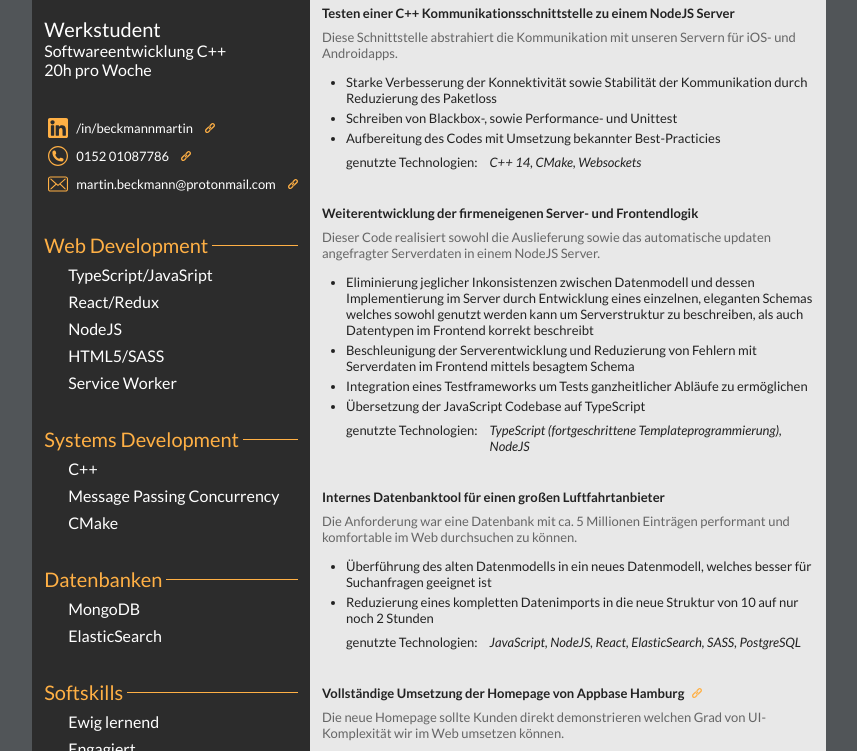
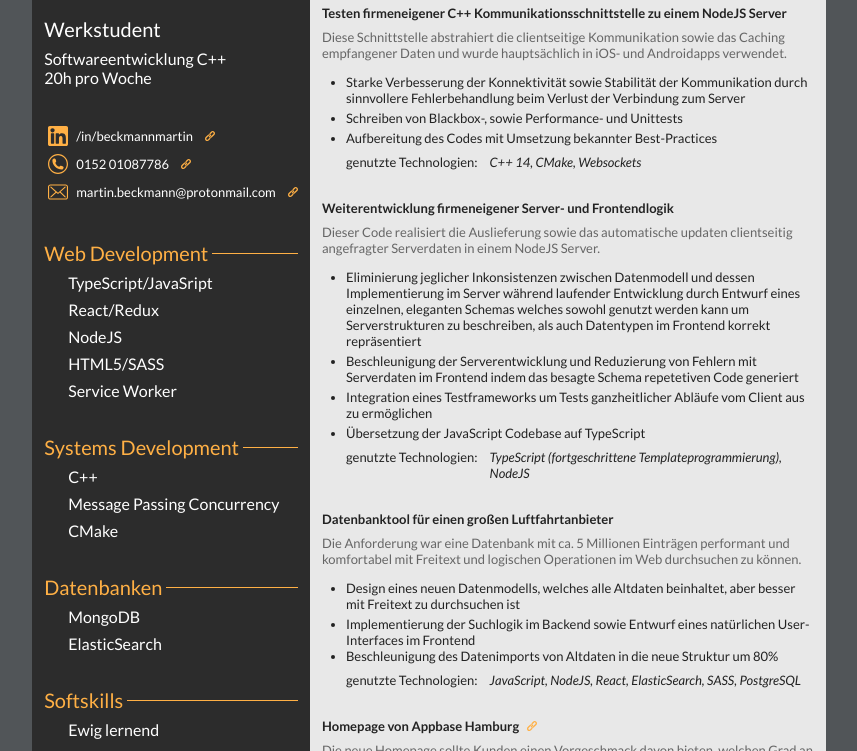
Before and after one commit to MartinquaXD/cv, a website: page src/index.html in a window 1280 px wide. Shown: the part 44-795 px from the top of the page, without its empty margins (211-1068 px from the left). Drawn offline with Linux system fonts and the light colour scheme.

Commit message:
MVP for wording

```diff
--- a/src/index.html
+++ b/src/index.html
@@ -74,6 +74,7 @@
                 <div class="headerLine"></div>
             </div>
             <div class="entryText">Git</div>
+            <div class="entryText">Jira/Kanban</div>
             <div class="entryText">Englischkenntnisse</div>
             <div class="entryText">Jetbrains IDEs</div>
             <div class="entryText">Interessiert an Performance</div>
@@ -85,17 +86,16 @@
                 <span class="highlight">Umg</span><span>esetzte Projekte</span>
             </div>
             <div class="letterSegmentEntry">
-                <div class="segmentTitle">Testen einer C++ Kommunikationsschnittstelle zu einem NodeJS Server</div>
-                <div class="segmentDescription">Diese Schnittstelle abstrahiert die Kommunikation mit unseren Servern
-                    für iOS- und Androidapps.
+                <div class="segmentTitle">Testen firmeneigener C++ Kommunikationsschnittstelle zu einem NodeJS Server</div>
+                <div class="segmentDescription">Diese Schnittstelle abstrahiert die clientseitige Kommunikation sowie
+                    das Caching empfangener Daten und wurde hauptsächlich in iOS- und Androidapps verwendet.
                 </div>
                 <ul class="segmentBulletPoints">
                     <li class="bulletPoint">Starke Verbesserung der Konnektivität sowie Stabilität der Kommunikation
-                        durch
-                        Reduzierung des Paketloss
+                        durch sinnvollere Fehlerbehandlung beim Verlust der Verbindung zum Server
                     </li>
-                    <li class="bulletPoint">Schreiben von Blackbox-, sowie Performance- und Unittest</li>
-                    <li class="bulletPoint">Aufbereitung des Codes mit Umsetzung bekannter Best-Practicies</li>
+                    <li class="bulletPoint">Schreiben von Blackbox-, sowie Performance- und Unittests</li>
+                    <li class="bulletPoint">Aufbereitung des Codes mit Umsetzung bekannter Best-Practices</li>
                 </ul>
                 <div class="usedTechnologies">
                     <div class="techTitle">genutzte Technologien:</div>
@@ -103,23 +103,23 @@
                 </div>
             </div>
             <div class="letterSegmentEntry">
-                <div class="segmentTitle">Weiterentwicklung der firmeneigenen Server- und Frontendlogik</div>
-                <div class="segmentDescription">Dieser Code realisiert sowohl die Auslieferung sowie das automatische
-                    updaten
-                    angefragter Serverdaten in einem NodeJS Server.
+                <div class="segmentTitle">Weiterentwicklung firmeneigener Server- und Frontendlogik</div>
+                <div class="segmentDescription">Dieser Code realisiert die Auslieferung sowie das automatische
+                    updaten clientseitig angefragter Serverdaten in einem NodeJS Server.
                 </div>
                 <ul class="segmentBulletPoints">
-                    <li class="bulletPoint">Eliminierung jeglicher Inkonsistenzen zwischen Datenmodell und dessen
-                        Implementierung im Server durch Entwicklung eines einzelnen, eleganten Schemas welches sowohl
-                        genutzt werden kann um Serverstruktur zu beschreiben, als auch Datentypen im Frontend korrekt
-                        beschreibt
+                    <li class="bulletPoint">
+                        Eliminierung jeglicher Inkonsistenzen zwischen Datenmodell und dessen
+                        Implementierung im Server während laufender Entwicklung durch Entwurf eines einzelnen,
+                        eleganten Schemas welches sowohl genutzt werden kann um Serverstrukturen zu beschreiben, als
+                        auch Datentypen im Frontend korrekt repräsentiert
                     </li>
                     <li class="bulletPoint">
                         Beschleunigung der Serverentwicklung und Reduzierung von Fehlern mit Serverdaten im Frontend
-                        mittels besagtem Schema
+                        indem das besagte Schema repetetiven Code generiert
                     </li>
-                    <li class="bulletPoint">Integration eines Testframeworks um Tests ganzheitlicher Abläufe zu
-                        ermöglichen
+                    <li class="bulletPoint">
+                        Integration eines Testframeworks um Tests ganzheitlicher Abläufe vom Client aus zu ermöglichen
                     </li>
                     <li class="bulletPoint">Übersetzung der JavaScript Codebase auf TypeScript</li>
                 </ul>
@@ -129,16 +129,19 @@
                 </div>
             </div>
             <div class="letterSegmentEntry">
-                <div class="segmentTitle">Internes Datenbanktool für einen großen Luftfahrtanbieter</div>
+                <div class="segmentTitle">Datenbanktool für einen großen Luftfahrtanbieter</div>
                 <div class="segmentDescription">Die Anforderung war eine Datenbank mit ca. 5 Millionen Einträgen
-                    performant und komfortable im Web durchsuchen zu können.
+                    performant und komfortabel mit Freitext und logischen Operationen im Web durchsuchen zu können.
                 </div>
                 <ul class="segmentBulletPoints">
-                    <li class="bulletPoint">Überführung des alten Datenmodells in ein neues Datenmodell, welches besser
-                        für Suchanfragen geeignet ist
+                    <li class="bulletPoint">Design eines neuen Datenmodells, welches alle Altdaten beinhaltet, aber
+                        besser mit Freitext zu durchsuchen ist
+                    </li>
+                    <li>Implementierung der Suchlogik im Backend sowie Entwurf eines natürlichen User-Interfaces im
+                        Frontend
                     </li>
                     <li class="bulletPoint">
-                        Reduzierung eines kompletten Datenimports in die neue Struktur von 10 auf nur noch 2 Stunden
+                        Beschleunigung des Datenimports von Altdaten in die neue Struktur um 80%
                     </li>
                 </ul>
                 <div class="usedTechnologies">
@@ -147,16 +150,16 @@
                 </div>
             </div>
             <div class="letterSegmentEntry">
-                <a class="segmentTitle" href="https://appbase.hamburg" target="_blank">Vollständige Umsetzung der
-                    Homepage von Appbase
-                    Hamburg
+                <a class="segmentTitle" href="https://appbase.hamburg" target="_blank">
+                    Homepage von Appbase Hamburg
                     <div class="link"></div>
                 </a>
-                <div class="segmentDescription">Die neue Homepage sollte Kunden direkt demonstrieren welchen Grad von
-                    UI-Komplexität wir im Web umsetzen können.
+                <div class="segmentDescription">Die neue Homepage sollte Kunden einen Vorgeschmack davon bieten, welchen
+                    Grad an Komplexität Appbase Hamburg sicher in einem User-Interface umsetzen kann.
                 </div>
                 <ul class="segmentBulletPoints">
-                    <li class="bulletPoint">Umsetzung des anspruchsvollen User-Interfaces und dessen Mobil- und Performanceoptimierung
+                    <li class="bulletPoint">
+                        Umsetzung des anspruchsvollen User-Interfaces und dessen Mobil- sowie Performanceoptimierung
                     </li>
                     <li class="bulletPoint">
                         Entwicklung des dahinter liegenden Content-Management-Systems
@@ -164,7 +167,7 @@
                 </ul>
                 <div class="usedTechnologies">
                     <div class="techTitle">genutzte Technologien:</div>
-                    <div class="technologies">JavaScript, React, SASS</div>
+                    <div class="technologies">JavaScript, React, SASS, NodeJS</div>
                 </div>
             </div>
         </div>
--- a/src/scss/styles.scss
+++ b/src/scss/styles.scss
@@ -67,6 +67,7 @@ body {
       .position {
         color: white;
         font-size: $font_big;
+        margin-bottom: $SM;
       }
 
       .company {
@@ -188,7 +189,7 @@ body {
         }
 
         .letterSegmentEntry {
-          margin-bottom: $XXL;
+          margin-bottom: 30px;
 
           .segmentTitle {
             font-weight: bold;
@@ -232,10 +233,6 @@ body {
             }
           }
         }
-
-        .segmentText {
-
-        }
       }
     }
   }
```
Also changed, not shown: src/css/styles.css.
